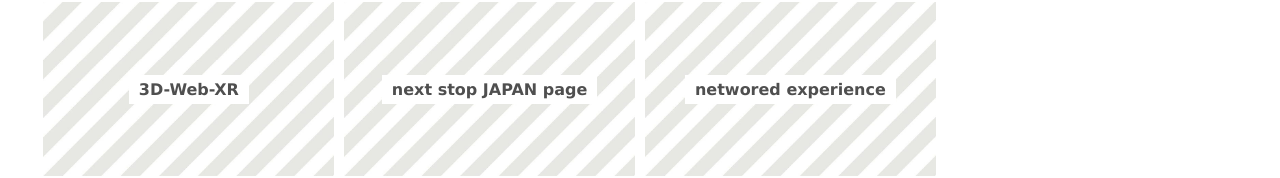
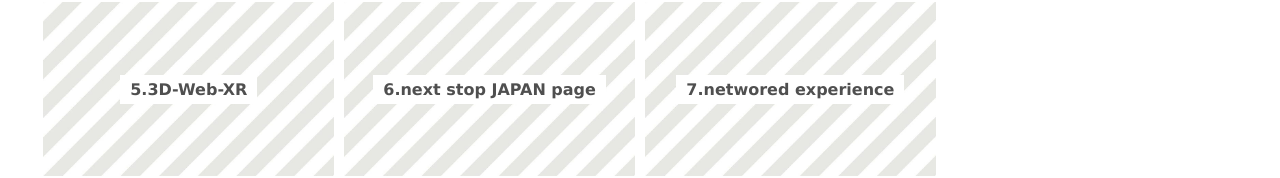
Before and after one commit to jieshan123/wcc-portfolio, a plain HTML site: page index.html in a window 1280 px wide. Shown: the part 722-900 px from the top of the page. Drawn offline with Linux system fonts and the light colour scheme.

Commit message:
Update index.html

```diff
--- a/index.html
+++ b/index.html
@@ -71,19 +71,19 @@
 
                 <div class="flex-item">
                     <a href="https://jieshan123.github.io/3D-Web-XR/">
-                        <h4>3D-Web-XR </h4>
+                        <h4>5.3D-Web-XR </h4>
                     </a>
                 </div>
 
                 <div class="flex-item">
                     <a href="https://jieshan123.github.io/Japan/">
-                        <h4>next stop JAPAN page </h4>
+                        <h4>6.next stop JAPAN page </h4>
                     </a>
                 </div>
 
                 <div class="flex-item">
                     <a href="http://localhost:3000">
-                        <h4>networed experience  </h4>
+                        <h4>7.networed experience  </h4>
                     </a>
                 </div>
 
```
